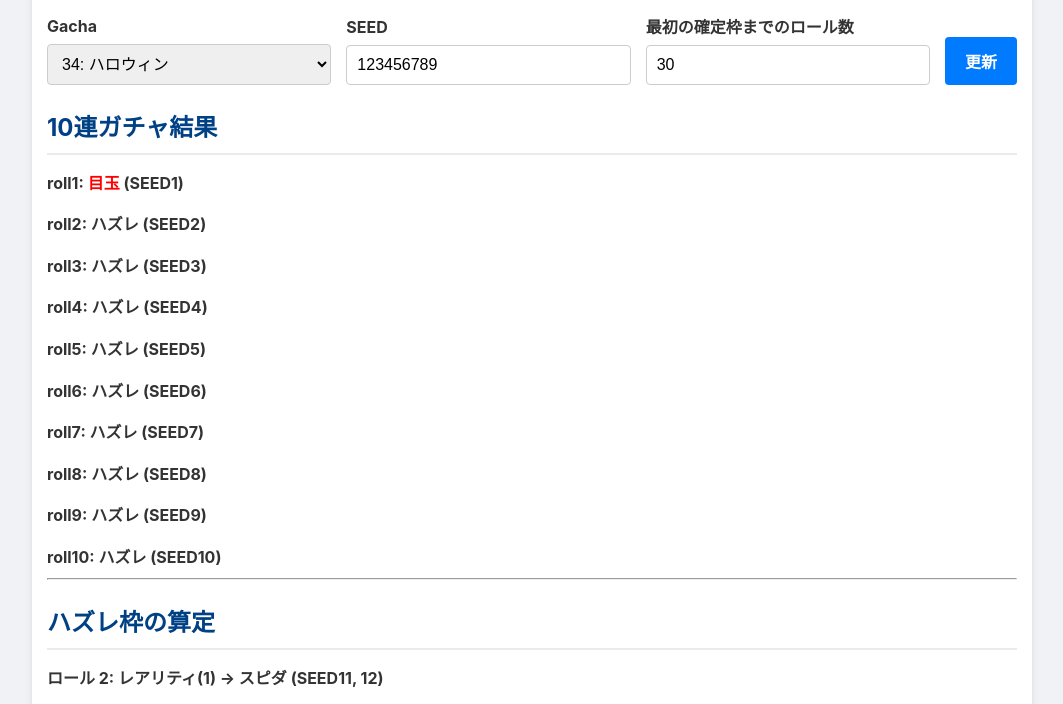
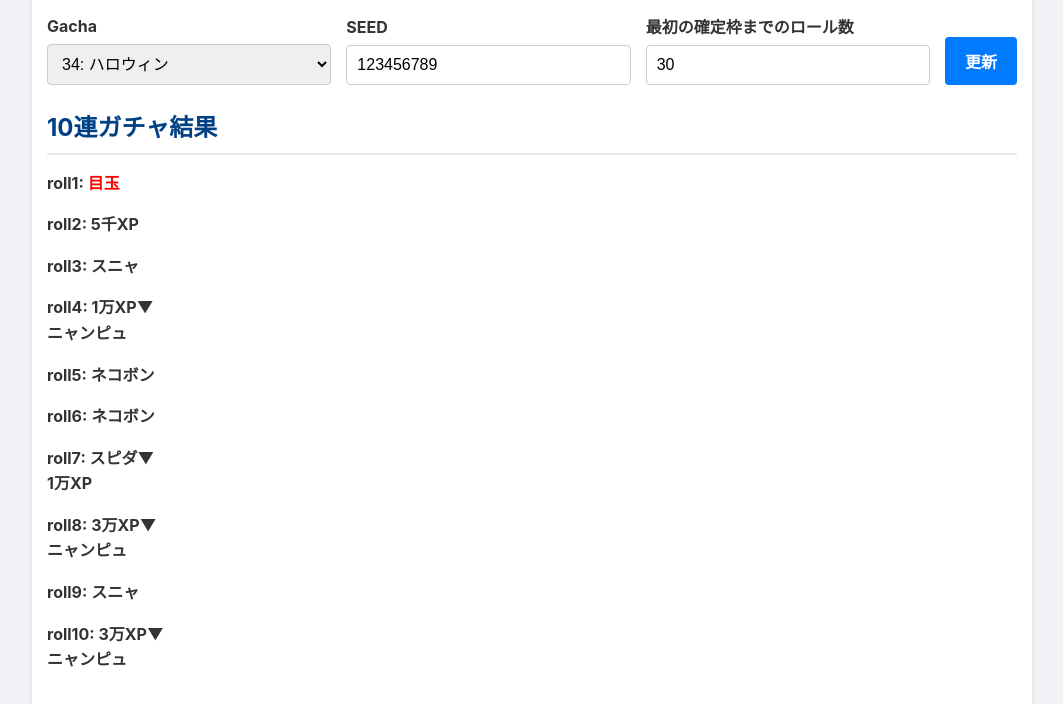
Before and after one commit to tdlstdls/e_rolls, a plain HTML site: page index.html in a window 1280 px wide. Shown: the part 89-793 px from the top of the page, without its empty margins (108-1171 px from the left). Drawn offline with Linux system fonts and the light colour scheme.

Commit message:
Update index.html

```diff
--- a/index.html
+++ b/index.html
@@ -444,55 +444,37 @@
       // 目玉判定に使用されるSEED
       let eyeballSeeds = [];
       for (let i = 0; i < 10; i++) {
+          if (i + 1 !== guaranteedRoll) {
               eyeballSeeds.push(i);
-      }
-
-      // 確定枠がある場合、その位置のSEEDをスキップ
-      if (guaranteedRoll !== -1) {
-          eyeballSeeds.splice(guaranteedRoll - 1, 1);
-      }
-
-      // 10連ガチャのロール結果を格納
-      let tenPullResults = [];
-      let currentEyeballSeedIndex = 0;
-
-      for (let i = 0; i < 10; i++) {
-          if (i + 1 === guaranteedRoll) {
-              tenPullResults.push({ type: 'guaranteed', roll: i + 1 });
-          } else {
-              const seedIndex = eyeballSeeds[currentEyeballSeedIndex];
-              const isHit = (moduloArray[seedIndex] < gacha.targetRate);
-              tenPullResults.push({ type: isHit ? 'eyeball' : 'normal', roll: i + 1, seed: seedIndex + 1 });
-              currentEyeballSeedIndex++;
           }
       }
 
-      tenPullResults.forEach(result => {
-          if (result.type === 'guaranteed') {
-              tenPullHtml += `<p>roll${result.roll}: <span style="color:red; font-weight:bold;">目玉(確定)</span></p>`;
-          } else if (result.type === 'eyeball') {
-              tenPullHtml += `<p>roll${result.roll}: <span style="color:red; font-weight:bold;">目玉</span> (SEED${result.seed})</p>`;
-          } else {
-              tenPullHtml += `<p>roll${result.roll}: ハズレ (SEED${result.seed})</p>`;
-          }
-      });
-
-      // ハズレ枠の計算と表示
-      let normalRolls = tenPullResults.filter(r => r.type === 'normal');
+      // ハズレ枠の抽選結果を先に計算
+      let normalRolls = [];
       let currentSeedOffset = 0;
 
-      if (normalRolls.length > 0) {
-          tenPullHtml += '<hr><h3>ハズレ枠の算定</h3>';
+      if (eyeballSeeds.length > 0) {
+        currentSeedOffset = eyeballSeeds[eyeballSeeds.length - 1] + 1;
+      }
 
-          let lastUsedSeedIndex = eyeballSeeds[eyeballSeeds.length - 1];
-          currentSeedOffset = lastUsedSeedIndex + 1;
+      let tempRolls = [];
+      for (let i = 0; i < 10; i++) {
+          if (i + 1 !== guaranteedRoll) {
+              tempRolls.push({ roll: i + 1, type: 'normal' });
+          }
+      }
 
-          for (let i = 0; i < normalRolls.length; i++) {
+      for (let i = 0; i < tempRolls.length; i++) {
           const raritySeedIndex = currentSeedOffset;
           const itemSeedIndex = currentSeedOffset + 1;
 
           if (itemSeedIndex >= xorshiftArray.length) {
-                  tenPullHtml += `<p>ロール ${normalRolls[i].roll}: SEEDが不足しています。</p>`;
+              normalRolls.push({
+                  roll: tempRolls[i].roll,
+                  rarityName: 'SEED不足',
+                  itemName: '---',
+                  isReGacha: false
+              });
               break;
           }
 
@@ -510,10 +492,8 @@
               itemName = itemNameMaster[itemInfo.itemNo[itemOffset]] || "不明";
           }
 
-              tenPullHtml += `<p>ロール ${normalRolls[i].roll}: レアリティ(${rarityId}) -> ${itemName} (SEED${raritySeedIndex+1}, ${itemSeedIndex+1})</p>`;
-
-              // 再抽選の判定
-              let seedConsumed = 2; // レアリティとアイテムで2つ消費
+          let seedConsumed = 2;
+          let reGachaItemName = null;
           if (rarityId === 1 && itemInfo.itemCounts >= 2) {
               const reGachaSeedIndex = itemSeedIndex + 1;
               if (reGachaSeedIndex < xorshiftArray.length) {
@@ -525,13 +505,42 @@
                   const newDivisor = originalItemNoList.length;
                   const seedForReGacha = xorshiftArray[reGachaSeedIndex];
                   const reGachaOffset = seedForReGacha % newDivisor;
-                      const reGachaItemId = originalItemNoList[reGachaOffset];
-                      const reGachaItemName = itemNameMaster[reGachaItemId];
-                      tenPullHtml += `<p style="margin-left: 20px;">└ 再抽選: ${reGachaItemName} (SEED${reGachaSeedIndex+1})</p>`;
-                      seedConsumed = 3; // 再抽選でSEEDを1つ追加消費
+                  reGachaItemName = itemNameMaster[originalItemNoList[reGachaOffset]];
+                  seedConsumed = 3;
               }
           }
+
+          normalRolls.push({
+              roll: tempRolls[i].roll,
+              itemName: itemName,
+              isReGacha: reGachaItemName !== null,
+              reGachaItemName: reGachaItemName
+          });
           currentSeedOffset += seedConsumed;
+      }
+
+      // 10連ガチャの最終結果を組み立て
+      let normalRollIndex = 0;
+      for (let i = 0; i < 10; i++) {
+          const currentRoll = i + 1;
+
+          if (currentRoll === guaranteedRoll) {
+              tenPullHtml += `<p>roll${currentRoll}: <span style="color:red; font-weight:bold;">目玉(確定)</span></p>`;
+          } else {
+              const seedIndex = eyeballSeeds[normalRollIndex];
+              const isHit = (moduloArray[seedIndex] < gacha.targetRate);
+
+              if (isHit) {
+                  tenPullHtml += `<p>roll${currentRoll}: <span style="color:red; font-weight:bold;">目玉</span></p>`;
+              } else {
+                  const normalResult = normalRolls[normalRollIndex];
+                  let itemText = normalResult.itemName;
+                  if (normalResult.isReGacha) {
+                      itemText = `${normalResult.itemName}▼<br>${normalResult.reGachaItemName}`;
+                  }
+                  tenPullHtml += `<p>roll${currentRoll}: ${itemText}</p>`;
+              }
+              normalRollIndex++;
           }
       }
 
```
Lines whose indentation alone changed are shown as unchanged.
